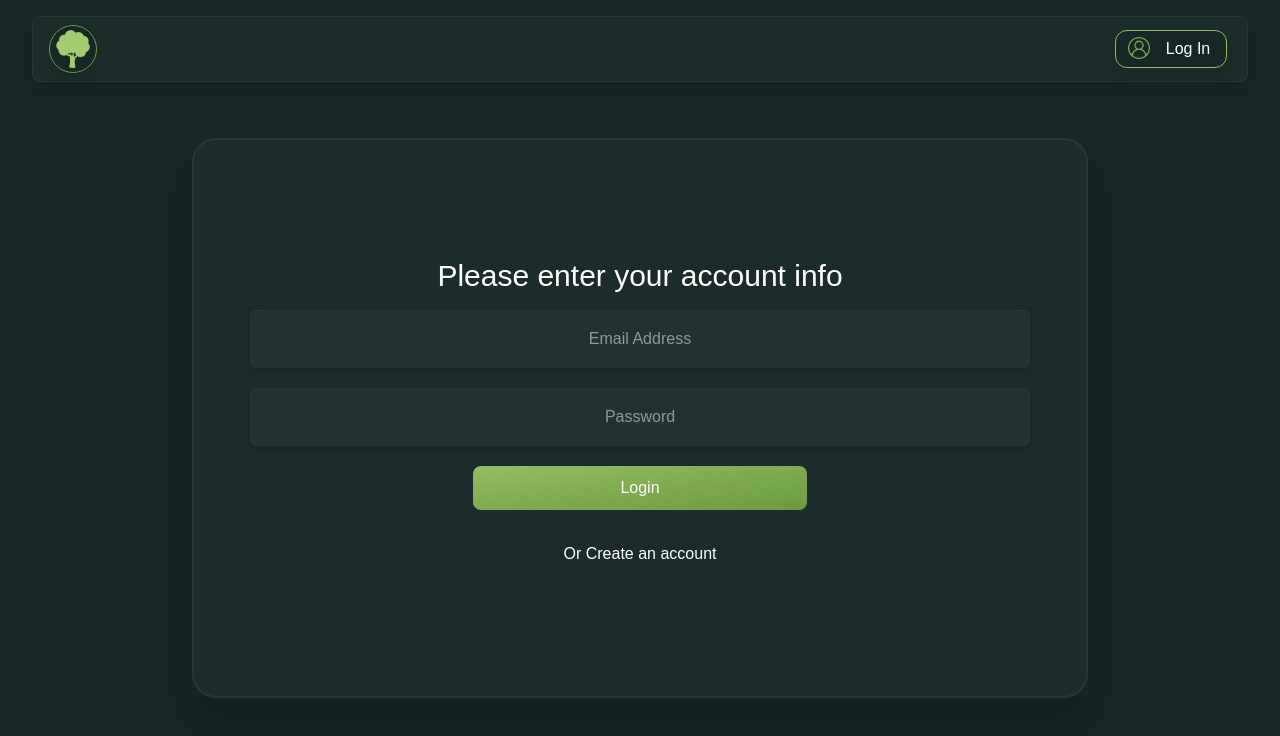
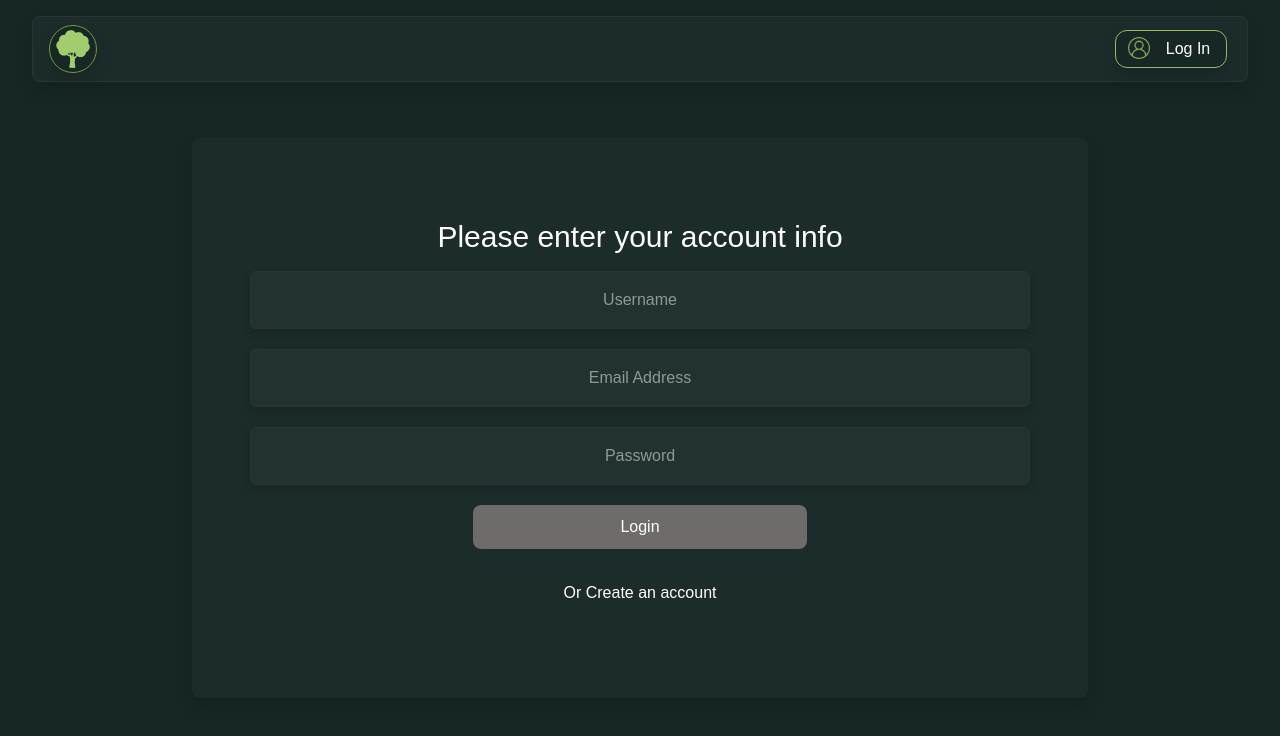
Before and after one commit to FraserWPKent/Ecosystem-Info-Project, a Next.js app: page /login in a window 1280 px wide. Shown: the top 736 px of the page. Built offline with nearby package versions, Linux system fonts and the light colour scheme.

Commit message:
Got basic address conversion working and added some stylization to the login and signup pages (I should really be doing these more consistently instead of in one daily block) May 7th

```diff
--- a/app/lib/database.ts
+++ b/app/lib/database.ts
@@ -7,6 +7,7 @@ export async function addNewUser(formData: FormData){
     // console.log(x++);
     const sql = neon(`${process.env.DATABASE_URL}`);
         // console.log(x++);
+    const username = String(formData.get('username'));
     const email = String(formData.get('email'));
         // console.log(x++);
     const password = String(formData.get('password'))
@@ -21,8 +22,8 @@ export async function addNewUser(formData: FormData){
         bcrypt.genSalt(saltRounds, function(err: Error | null, salt: string) {
         bcrypt.hash(password, salt, async function(err: Error | null, hash: string) {
             try{
-                let data = await sql.query(`INSERT INTO userdata (username , password, savedecosystems, savedspecies) VALUES ($1, $2, $3, $4)`
-                    , [email, hash, [], []]);
+                let data = await sql.query(`INSERT INTO userdata (username , password, email, savedecosystems, savedspecies) VALUES ($1, $2, $3, $4, $5)`
+                    , [username, hash, email, [], []]);
                 console.log(data);
                 return "Insert Worked";
             } catch(err){
--- a/app/lib/wikipedia.ts
+++ b/app/lib/wikipedia.ts
@@ -76,9 +76,9 @@ function parseWikiArticle(text: string): string {
                             prevEnd = sections[y].end;
                             continue;
                         }
-                        console.log(header.substring(0,3));
+                        // console.log(header.substring(0,3));
                         if(header.substring(0, 3) === "== "){
-                            console.log(header);
+                            // console.log(header);
                             break;
                         }
                         prevEnd = sections[y].end;
--- a/app/ui/homepage/input-field.tsx
+++ b/app/ui/homepage/input-field.tsx
@@ -17,10 +17,10 @@ export default function InputField(){
         }
         else{
             setOutputElement(<OutputBlockSkeleton/>);
-            // const location: string = await getAddressInfo(message);
+            const location: string = await getAddressInfo(message);
             setOutputVisible(true);
-            // const outputBox = await InfoBox(location, targetSpecies);
-            const outputBox = await InfoBox(message, targetSpecies);
+            const outputBox = await InfoBox(location, targetSpecies);
+            // const outputBox = await InfoBox(message, targetSpecies);
             setOutputElement(outputBox);
         }
     }
--- a/app/ui/login/login_box.tsx
+++ b/app/ui/login/login_box.tsx
@@ -8,8 +8,9 @@ interface Props{
 export default function LoginBox({message}:Props){
     return (
         <>
-            <div className=" w-[70vw] h-[70vh] mt-[5vh] mb-[5vh] border border-2 border-[#293734] rounded-3xl bg-[var(--main-element)]
-            content-center justify-center drop-shadow-2xl">
+        {/* border-[#293734] */}
+            <div className=" w-[70vw] h-[70vh] mt-[5vh] mb-[5vh] border border-2 border-transparent rounded-lg bg-[var(--main-element)]
+            content-center justify-center drop-shadow-xl">
                 <UserInputBox message={message}/>
                 <div className="mt-5 p-3 w-full rounded-md content-center justify-center item-center text-center">
                     <a className="text-white w-1/6 mx-7/12 hover:text-blue" href="../signup"  >
--- a/app/ui/shared/user_input_box.tsx
+++ b/app/ui/shared/user_input_box.tsx
@@ -1,14 +1,30 @@
+"use client";
 import Form from "next/form";
 // import { addNewUser } from "@/app/lib/database";
 // import { checkPassword } from "@/app/lib/database";
 import { checkPassword } from "@/app/lib/database";
 import { addNewUser } from "@/app/lib/database";
-// import { useState } from "react";
+import { useState } from "react";
+import { text } from "stream/consumers";
 interface Props{
     message:string;
 };
 export default function UserInputBox({message}:Props){
-    // let [state, setState] = useState();
+    let [username, setUsername] = useState("");
+    let [email, setEmail] = useState("");
+    let [password, setPassword] = useState("");
+    // let [color, setColor] = useState("bg-[#6e6b6a]");
+    let [disabled, setDisabled] = useState(true);
+    function checkFilled(){
+        if(email && password && username){
+            // setdisabled("bg-linear-to-br from-[var(--start-focus-gradient)] to-[var(--end-focus-gradient)]");
+            setDisabled(false);
+        }
+        else{
+            // setdisabled("bg-[#6e6b6a]")
+            setDisabled(true);
+        }
+    }
     async function setupDataBaseQuery(formData: FormData){
         try{
             let data;
@@ -20,12 +36,13 @@ export default function UserInputBox({message}:Props){
                 console.log("Adding a New User");
                 data = await addNewUser(formData);
             }
-            console.log(data);
+            setDisabled(true);
+            // console.log(data);
         } catch(err){
-            console.log(err);
+            // console.log(err);
         }
     }
-    let func;
+    // let func;
     return(
         <>
             <div>
@@ -33,17 +50,48 @@ export default function UserInputBox({message}:Props){
                 {/* <p></p> */}
                 <Form action = {setupDataBaseQuery} className="flex flex-col flex-1 justify-center content-center items-center">
                     <div className = "flex w-full flex-col-1 content-center justify-center align-center">
+                        <input type="text" name = "username" className="text-white bg-[#213230] block mb-5 min-w-7/8 mx-1/16 text-center rounded-md py-[1rem]
+                        border-[#293734] border-1 drop-shadow-lg"
+                        placeholder="Username"
+                        required
+                        onChange={(e)=>{
+                            setUsername(e.currentTarget.value);
+                            console.log("Target "+ e.currentTarget.value);
+                            console.log("Stored "+ username);
+                            checkFilled();}}>
+                        </input>
+                    </div>
+                    <div className = "flex w-full flex-col-1 content-center justify-center align-center">
                         <input type="email" name = "email" className="text-white bg-[#213230] block mb-5 min-w-7/8 mx-1/16 text-center rounded-md py-[1rem]
                         border-[#293734] border-1 drop-shadow-lg"
-                        placeholder="Email Address"></input>
+                        placeholder="Email Address"
+                        required
+                        onChange={(e)=>{
+                            setEmail(e.currentTarget.value);
+                            console.log("Target "+ e.currentTarget.value);
+                            console.log("Stored "+ email);
+                            checkFilled();}}>
+                        </input>
                     </div>
                     <div className = "flex w-full flex-col-1 block justify-center items-center text-center">
                         <input type="password" name = "password" className="text-white bg-[#213230] block mb-5 min-w-7/8 mx-1/16 text-center rounded-md py-[1rem]
                         border-[#293734] border-1 drop-shadow-lg"
-                        placeholder="Password"></input>
+                        placeholder="Password"
+                        required
+                        onChange={
+                            (e)=>{setPassword(e.currentTarget.value);
+                                console.log("Target "+ e.currentTarget.value);
+                                console.log("Stored "+ password);
+                                checkFilled();}
+                            }>
+                        </input>
                     </div>
-                    <button className="w-3/8 content-center justify-center text-center bg-linear-to-br from-[var(--start-focus-gradient)]
-                        to-[var(--end-focus-gradient)] rounded-lg py-[10px] text-white hover:drop-shadow-5xl cursor-pointer">
+                    <button
+                    disabled={disabled}
+                    className={`w-3/8 content-center justify-center text-center  rounded-lg py-[10px] text-white hover:drop-shadow-5xl
+                    cursor-pointer ${disabled} disabled:bg-[#6e6b6a] enabled:bg-linear-to-br enabled:from-[var(--start-focus-gradient)] enabled:to-[var(--end-focus-gradient)]` }>
+                        {/* bg-linear-to-br from-[var(--start-focus-gradient)]  */}
+                        {/* to-[var(--end-focus-gradient)] */}
                         {message}
                     </button>
                 </Form>
--- a/app/ui/signup/signup_box.tsx
+++ b/app/ui/signup/signup_box.tsx
@@ -9,7 +9,7 @@ export default function SignupBox({message}:Props){
     return (
         <>
             <div className="flex-col w-[70vw] h-[70vh] mt-[5vh] mb-[5vh] border border-2 border-transparent
-            rounded-3xl bg-[var(--main-element)] drop-shadow-xl content-center justify-center">
+            rounded-lg bg-[var(--main-element)] drop-shadow-xl content-center justify-center">
                 <UserInputBox message={message}/>
                 <div className="mt-5 p-3 w-full rounded-md content-center justify-center item-center text-center">
                     <a className="text-white w-1/6 mx-7/12 hover:text-blue" href="../login"  >
```
Also changed, not shown: app/lib/google.ts (+35 -6 lines).
